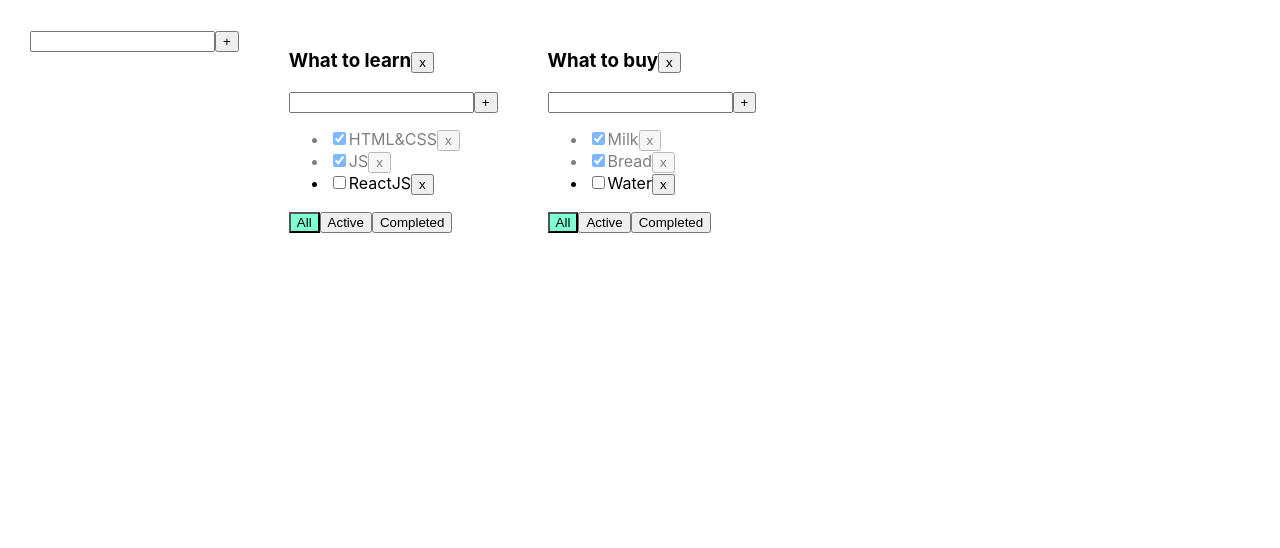
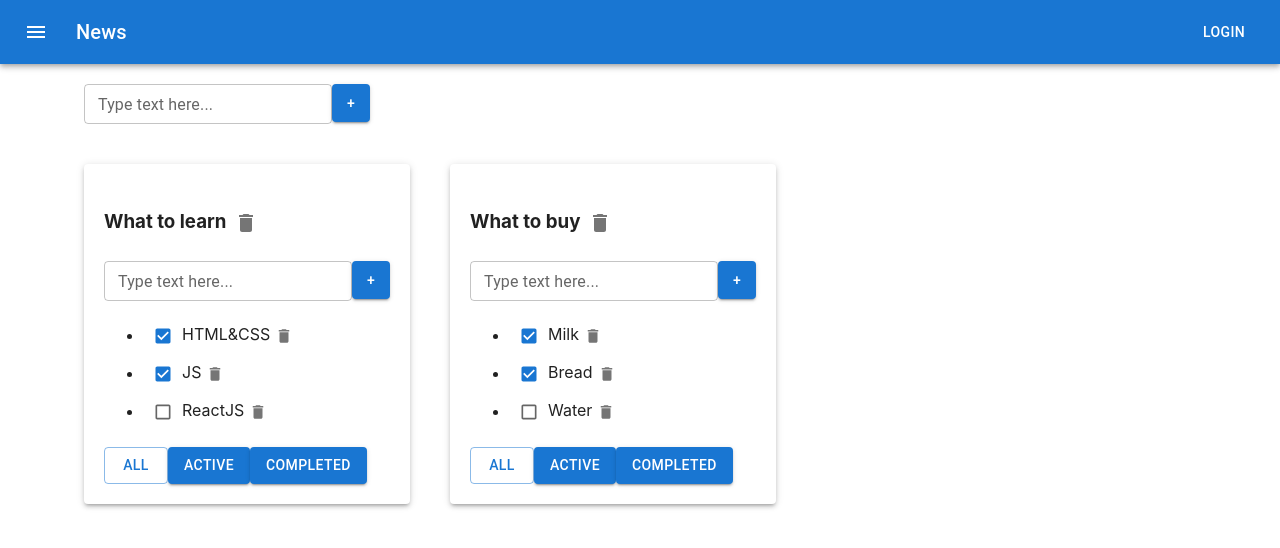
Before and after one commit to ViktoriaKhomenko7/MyToDoList, a React (Create React App) app: page / in a window 1280 px wide. Shown: the top 548 px of the page. Built offline with nearby package versions, Linux system fonts and the light colour scheme.

Commit message:
Material UI

```diff
--- a/package.json
+++ b/package.json
@@ -3,6 +3,10 @@
   "version": "0.1.0",
   "private": true,
   "dependencies": {
+    "@emotion/react": "^11.11.1",
+    "@emotion/styled": "^11.11.0",
+    "@mui/icons-material": "^5.14.18",
+    "@mui/material": "^5.14.18",
     "@testing-library/jest-dom": "^5.14.1",
     "@testing-library/react": "^13.0.0",
     "@testing-library/user-event": "^13.2.1",
--- a/src/AddItemForm.tsx
+++ b/src/AddItemForm.tsx
@@ -1,4 +1,6 @@
 import React, {ChangeEvent, KeyboardEvent, useState} from 'react';
+import Button from '@mui/material/Button';
+import TextField from '@mui/material/TextField';
 
 export type AddItemFormPropsType = {
     addItem: (title: string) => void
@@ -27,16 +29,36 @@ export const AddItemForm = (props: AddItemFormPropsType) => {
         }
     }
 
+    //можно stylesComponents или вынести в отдельный файл
+    const buttonStyles = {
+        maxWidth: '38px',
+        maxHeight: '38px',
+        minWidth: '38px',
+        minHeight: '38px'
+    }
+
     return (
         <div>
-            <input
+            <TextField
+                id="outlined-basic"
+                label={error ? error : "Type text here..."}
+                variant="outlined"
+                size="small"
+                error={!!error}
                 value={title}
                 onChange={onChangeHandler}
                 onKeyDown={onKeyDownHandler}
-                className={error ? "error" : ""}
             />
-            <button onClick={addTask}>+</button>
-            {error && <div className="error-message">{error}</div>}
+            {/*<input*/}
+            {/*    value={title}*/}
+            {/*    onChange={onChangeHandler}*/}
+            {/*    onKeyDown={onKeyDownHandler}*/}
+            {/*    className={error ? "error" : ""}*/}
+            {/*/>*/}
+            {/*<button onClick={addTask}>+</button>*/}
+
+            <Button onClick={addTask} style={buttonStyles} variant="contained">+</Button>
+            {/*{error && <div className="error-message">{error}</div>}*/}
         </div>
     );
 };
--- a/src/App.css
+++ b/src/App.css
@@ -1,21 +1,21 @@
 .App {
-  padding: 30px;
-  display: flex;
+  /*padding: 30px;*/
+  /*display: flex;*/
 }
 
-.App > div {
-  margin-right: 50px;
-}
-.error {
-  border: red 1px solid;
-}
+/*.App > div {*/
+/*  margin-right: 50px;*/
+/*}*/
+/*.error {*/
+/*  border: red 1px solid;*/
+/*}*/
 
-.error-message {
-  color: red;
-}
-.active-filter {
-  background-color: aquamarine;
-}
-.is-done {
-  opacity: 0.5;
-}
+/*.error-message {*/
+/*  color: red;*/
+/*}*/
+/*.active-filter {*/
+/*  background-color: aquamarine;*/
+/*}*/
+/*.is-done {*/
+/*  opacity: 0.5;*/
+/*}*/
--- a/src/App.tsx
+++ b/src/App.tsx
@@ -3,6 +3,8 @@ import './App.css';
 import {TaskType, Todolist} from "./Todolist";
 import {v1} from "uuid";
 import {AddItemForm} from "./AddItemForm";
+import {ButtonAppBar} from "./ButtonAppBar";
+import {Container, Grid, Paper} from "@mui/material";
 
 export type FilterValueType = "all" | "active" | "completed"
 
@@ -130,7 +132,12 @@ function App() {
 
     return (
         <div className="App">
+            <ButtonAppBar/>
+            <Container fixed>
+                <Grid container style={{padding: "20px"}}>
                     <AddItemForm addItem={AddTodoList}/>
+                </Grid>
+                <Grid container>
                     {
                         todoLists.map(el => {
                             let tasksForTodoList = tasksObj[el.id];
@@ -141,7 +148,8 @@ function App() {
                             if (el.filter === "completed") {
                                 tasksForTodoList = tasksForTodoList.filter(t => t.isDone);
                             }
-                    return <Todolist
+                            return <Paper elevation={3} style={{padding: "20px", margin: "20px"}}>
+                            <Todolist
                                 id={el.id}
                                 key={el.id}
                                 title={el.title}
@@ -155,8 +163,11 @@ function App() {
                                 changeTodoListTitle={changeTodoListTitle}
                                 filter={el.filter}
                             />
+                            </Paper>
                         })
                     }
+                </Grid>
+            </Container>
         </div>
     );
 }
--- /dev/null
+++ b/src/ButtonAppBar.tsx
@@ -0,0 +1,32 @@
+import * as React from 'react';
+import AppBar from '@mui/material/AppBar';
+import Box from '@mui/material/Box';
+import Toolbar from '@mui/material/Toolbar';
+import Typography from '@mui/material/Typography';
+import Button from '@mui/material/Button';
+import IconButton from '@mui/material/IconButton';
+import MenuIcon from '@mui/icons-material/Menu';
+
+export function ButtonAppBar() {
+    return (
+        <Box sx={{ flexGrow: 1 }}>
+            <AppBar position="static">
+                <Toolbar>
+                    <IconButton
+                        size="large"
+                        edge="start"
+                        color="inherit"
+                        aria-label="menu"
+                        sx={{ mr: 2 }}
+                    >
+                        <MenuIcon />
+                    </IconButton>
+                    <Typography variant="h6" component="div" sx={{ flexGrow: 1 }}>
+                        News
+                    </Typography>
+                    <Button color="inherit">Login</Button>
+                </Toolbar>
+            </AppBar>
+        </Box>
+    );
+}
--- a/src/Todolist.tsx
+++ b/src/Todolist.tsx
@@ -2,6 +2,10 @@ import React, {ChangeEvent} from 'react'
 import {FilterValueType} from "./App";
 import {AddItemForm} from "./AddItemForm";
 import {EditableSpan} from "./EditableSpan";
+import IconButton from '@mui/material/IconButton';
+import DeleteIcon from '@mui/icons-material/Delete';
+import Button from '@mui/material/Button';
+import Checkbox from '@mui/material/Checkbox';
 
 export type TaskType = {
     id: string
@@ -37,7 +41,12 @@ export const Todolist = (props: TodolistPropsType) => {
         <h3> <EditableSpan
             title={props.title}
             onChange={changeTodoListTitle}/>
-            <button onClick={removeTodolistHandler}>x</button>
+            {/*<button onClick={removeTodolistHandler}>x</button>*/}
+
+            <IconButton onClick={removeTodolistHandler} aria-label="delete">
+                <DeleteIcon fontSize="inherit" />
+            </IconButton>
+
         </h3>
         <AddItemForm addItem={addTask}
         />
@@ -55,28 +64,38 @@ export const Todolist = (props: TodolistPropsType) => {
                     }
 
                     return <li key={t.id} className={t.isDone ? "is-done" : ""}>
-                        <input
-                            type="checkbox"
-                            onChange={onChangeStatusHandler}
-                            checked={t.isDone}/>
+                        {/*<input*/}
+                        {/*    type="checkbox"*/}
+                        {/*    onChange={onChangeStatusHandler}*/}
+                        {/*    checked={t.isDone}/>*/}
+                        <Checkbox onChange={onChangeStatusHandler}
+                                  checked={t.isDone}
+                                  size="small"
+                        />
                         <EditableSpan
                             title={t.title}
                             onChange={onChangeTitleHandler}/>
-                        <button onClick={onClickHandler}>x</button>
+                        {/*<button onClick={onClickHandler}>x</button>*/}
+                        <IconButton onClick={onClickHandler} aria-label="delete" size="small">
+                            <DeleteIcon fontSize="inherit" />
+                        </IconButton>
                     </li>
                 })
             }
         </ul>
         <div>
-            <button className={props.filter === 'all' ? "active-filter" : ""}
-                    onClick={onAllClickHandler}>All
-            </button>
-            <button className={props.filter === 'active' ? "active-filter" : ""}
-                    onClick={onActiveClickHandler}>Active
-            </button>
-            <button className={props.filter === 'completed' ? "active-filter" : ""}
-                    onClick={onCompletedClickHandler}>Completed
-            </button>
+            <Button onClick={onAllClickHandler} color='primary' variant={props.filter === 'all' ? "outlined" : "contained"}>All</Button>
+            <Button onClick={onActiveClickHandler} color='primary' variant={props.filter === 'active' ? "outlined" : "contained"}>Active</Button>
+            <Button onClick={onCompletedClickHandler} color='primary' variant={props.filter === 'completed' ? "outlined" : "contained"}>Completed</Button>
+            {/*<button className={props.filter === 'all' ? "active-filter" : ""}*/}
+            {/*        onClick={onAllClickHandler}>All*/}
+            {/*</button>*/}
+            {/*<button className={props.filter === 'active' ? "active-filter" : ""}*/}
+            {/*        onClick={onActiveClickHandler}>Active*/}
+            {/*</button>*/}
+            {/*<button className={props.filter === 'completed' ? "active-filter" : ""}*/}
+            {/*        onClick={onCompletedClickHandler}>Completed*/}
+            {/*</button>*/}
         </div>
     </div>
 }
```
Also changed, not shown: 1 other file (tests, documents, lock files or other folders). Lines whose indentation alone changed are shown as unchanged.
